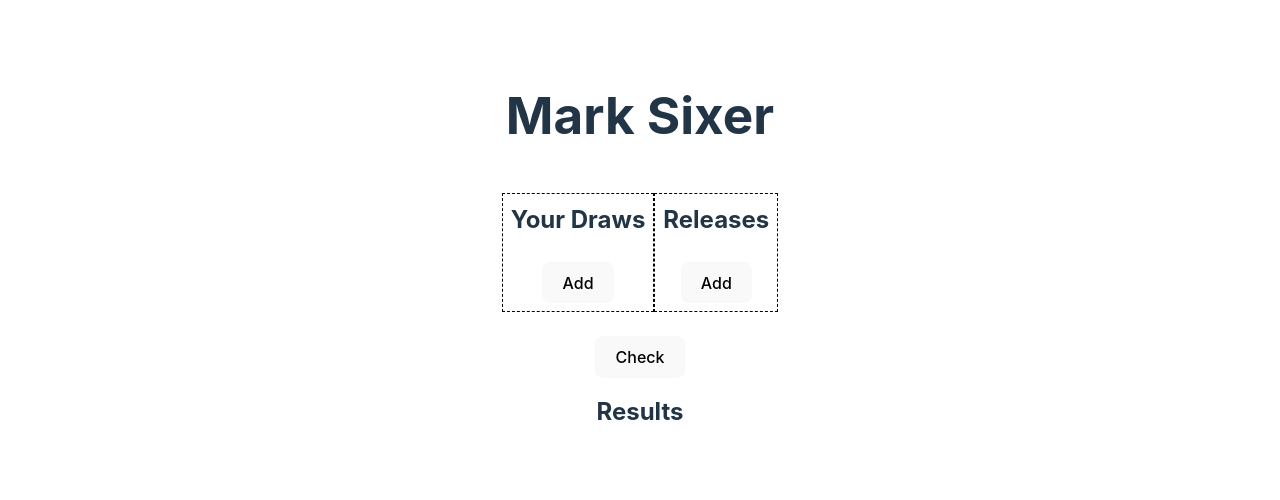
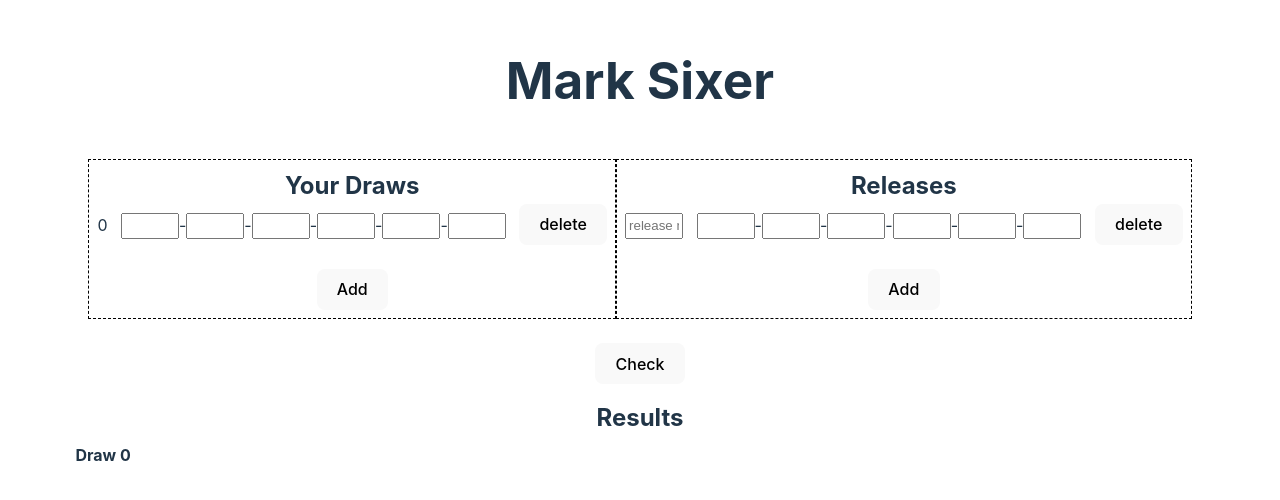
Before and after one commit to Marcussyl/mark-sixer, a React (Vite) app: page / in a window 1280 px wide. Shown: the part 156-656 px from the top of the page. Built offline with nearby package versions, Linux system fonts and the light colour scheme.

Commit message:
Fix results array

```diff
--- a/src/App.jsx
+++ b/src/App.jsx
@@ -6,9 +6,9 @@ import { useState } from 'react'
 import './App.css'
 
 function App() {
-  const [draws, setDraws] = useState([]) //draw
-  const [releases, setReleases] = useState([]) //term number: release
-  const [results, setResults] = useState([]) //[[[draw1 & release1 matches], [draw1 & release2 matches]],[[draw2 & release1 matches]]]
+  const [draws, setDraws] = useState([[]]) //draw
+  const [releases, setReleases] = useState([[]]) //term number: release
+  const [results, setResults] = useState([[]]) //[[[draw1 & release1 matches], [draw1 & release2 matches]],[[draw2 & release1 matches]]]
 
   //Draws handlers
   const addDrawHandler = () => {
@@ -69,11 +69,13 @@ function App() {
             //alert(`draw ${drawIdx} and release ${releaseIdx} match: ${draw[i]}`)
           }
         }
-        if (tempResult.length >= 3) {
-          newResults[drawIdx] = [...newResults[drawIdx], tempResult];
-          alert(`newResults: ${newResults}; drawIdx length: ${newResults[drawIdx].length}`)
-          setResults(newResults);
-        }
+        newResults[drawIdx] = [...newResults[drawIdx], tempResult];
+        setResults(newResults);
+        // if (tempResult.length >= 3) {
+        //   newResults[drawIdx] = [...newResults[drawIdx], tempResult];
+        //   alert(`newResults: ${newResults}; drawIdx length: ${newResults[drawIdx].length}`)
+        //   setResults(newResults);
+        // }
       }
     }
   }
@@ -88,7 +90,7 @@ function App() {
           <Releases releases={releases} addReleaseHandler={addReleaseHandler} changeReleaseHandler={changeReleaseHandler} deleteReleaseHandler={deleteReleaseHandler}/>
           </div>
           <br></br>
-          <button type='button' onClick={checkHandler}>Check</button>
+          <button type='button' onClick={checkHandler} className='check-button'>Check</button>
         </div>
         <Results results={results} releases={releases} draws={draws}/>
       </div>
```
